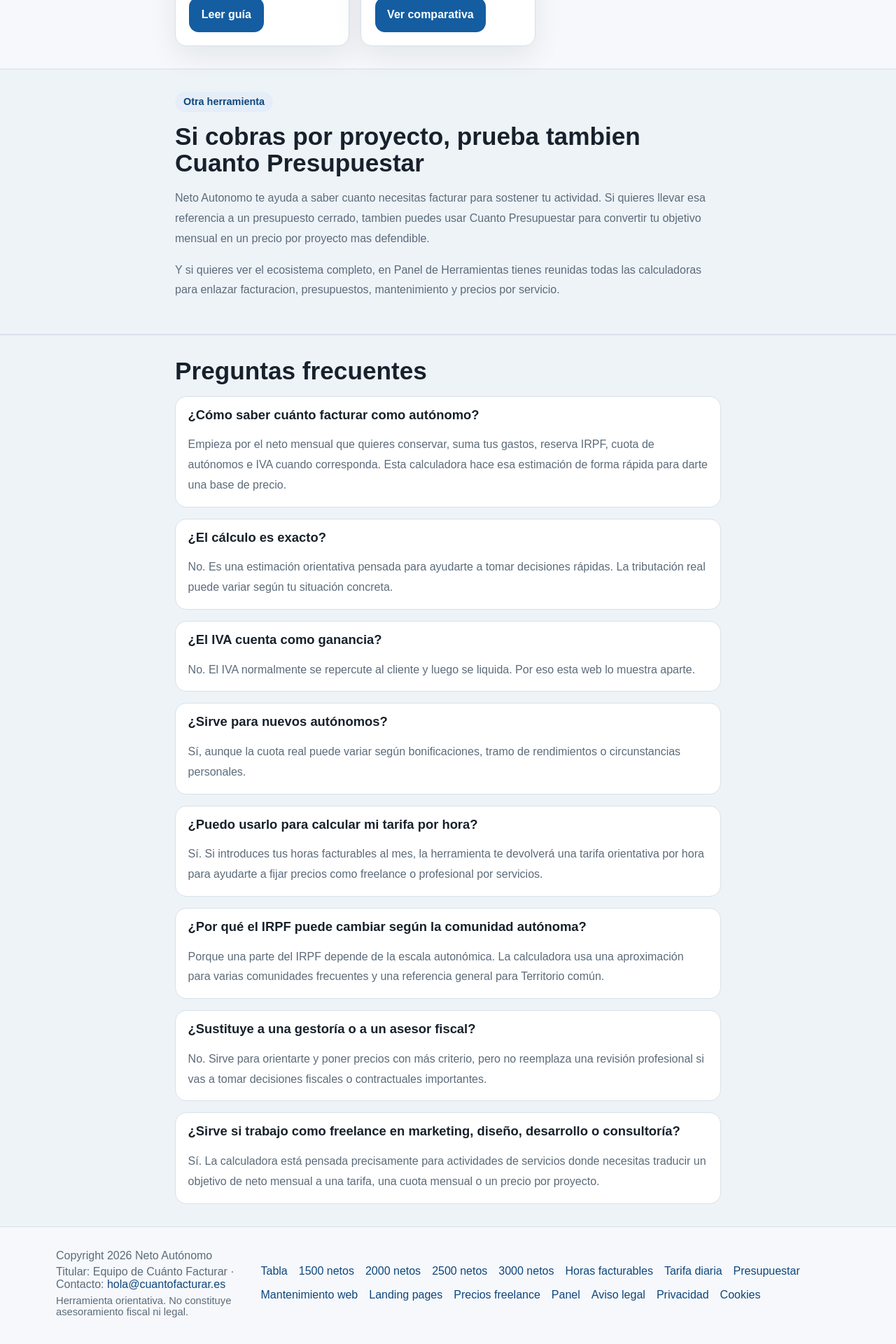
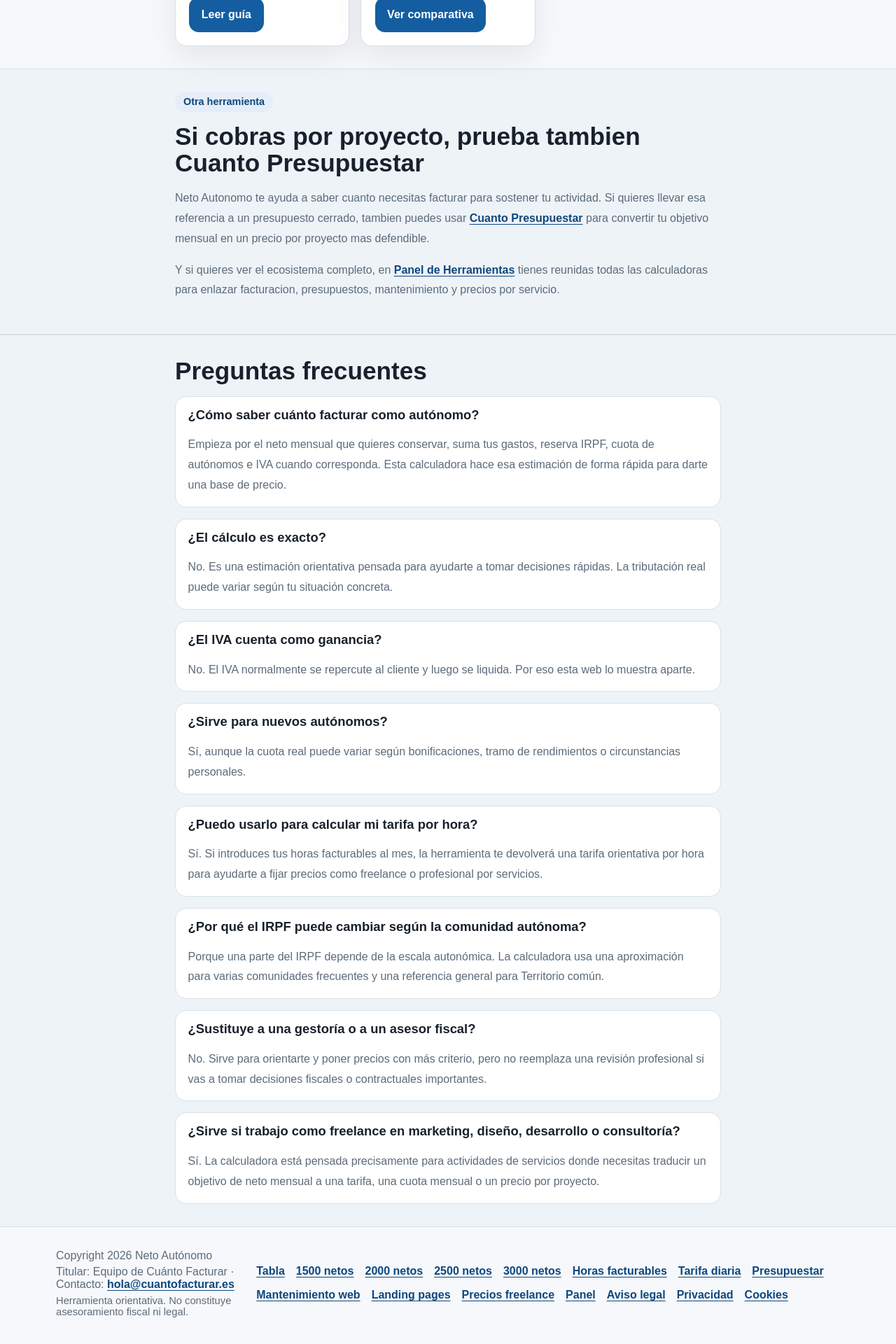
Before and after one commit to djimenezm/neto-autonomo, a Next.js app: page / in a window 1280 px wide. Shown: the part 4530-6450 px from the top of the page at 70% size. Built offline with nearby package versions, Linux system fonts and the light colour scheme.

Commit message:
Improve text link affordance

```diff
--- a/app/globals.css
+++ b/app/globals.css
@@ -631,6 +631,10 @@ select[aria-invalid='true'] {
 
 .site-footer a {
   color: var(--accent-dark);
+  font-weight: 700;
+  text-decoration: underline;
+  text-decoration-thickness: 0.08em;
+  text-underline-offset: 0.18em;
 }
 
 .footer-copy {
@@ -675,6 +679,18 @@ select[aria-invalid='true'] {
 
 .legal-page a {
   color: var(--accent-dark);
+  font-weight: 700;
+  text-decoration: underline;
+  text-decoration-thickness: 0.08em;
+  text-underline-offset: 0.18em;
+}
+
+.text-block a:not(.primary-button) {
+  color: var(--accent-dark);
+  font-weight: 700;
+  text-decoration: underline;
+  text-decoration-thickness: 0.08em;
+  text-underline-offset: 0.18em;
 }
 
 @media (max-width: 900px) {
```
Also changed, not shown: 1 other file (tests, documents, lock files or other folders).
